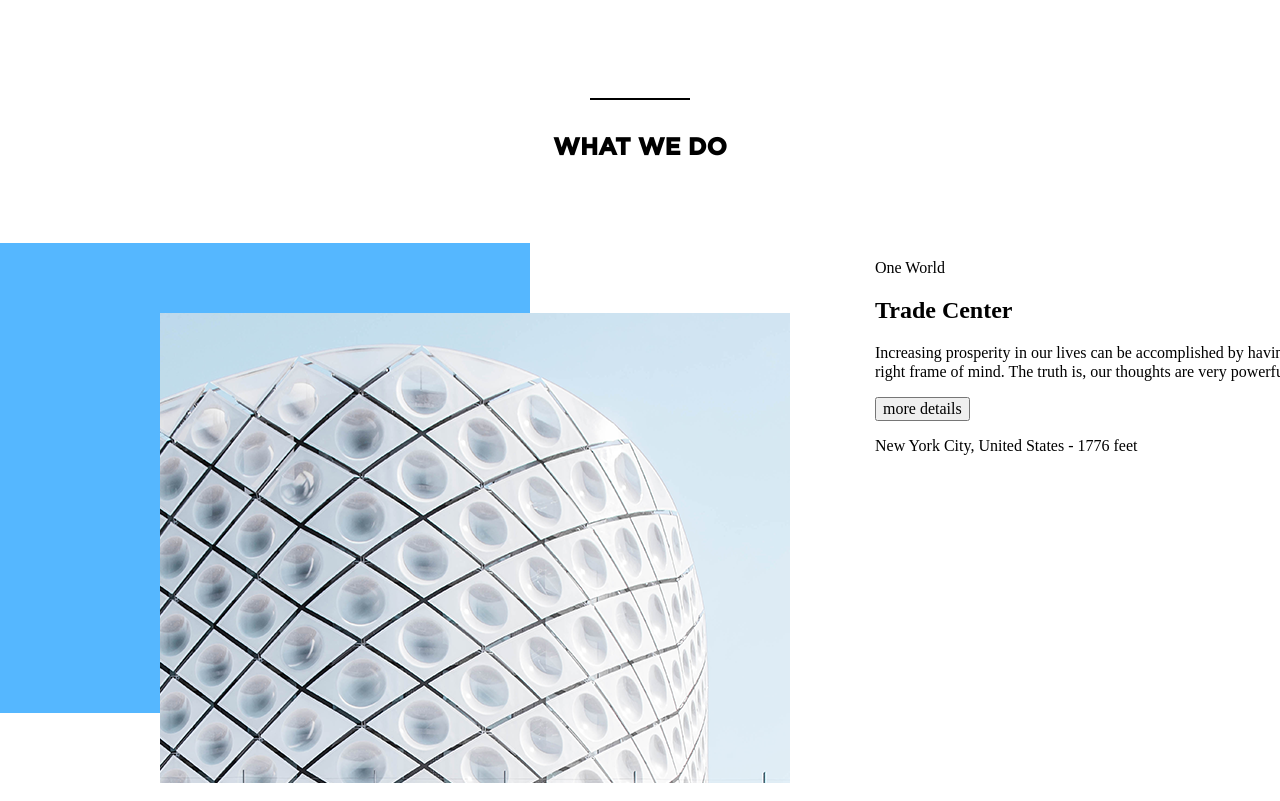
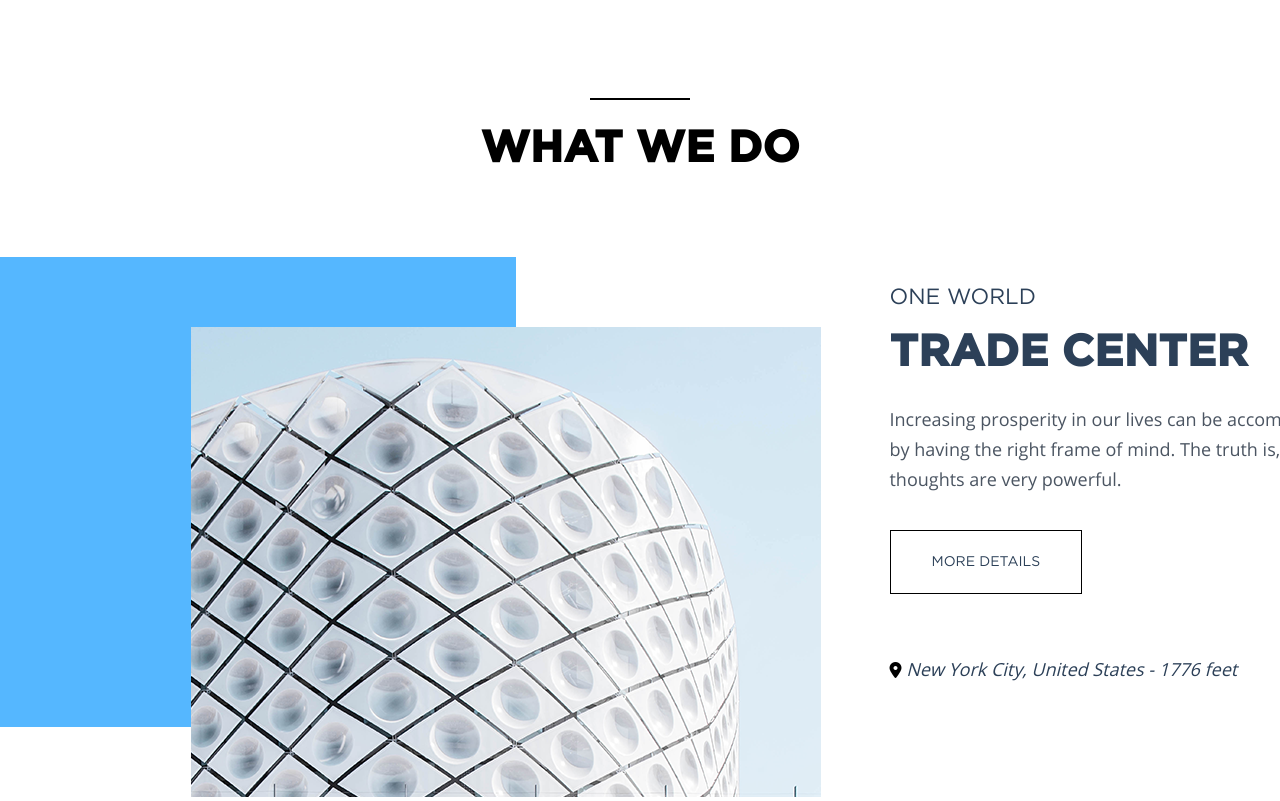
Before and after one commit to InnaGor/Exam2-monticello, a plain HTML site: page index.html in a window 1280 px wide. Shown: the part 802-1603 px from the top of the page. Drawn offline with nearby package versions, Linux system fonts and the light colour scheme.

Commit message:
trade-center section done

```diff
--- a/index.html
+++ b/index.html
@@ -99,12 +99,12 @@
                 <div class="pic1"><img src="./imgs/2trade.png" alt=""></div>
             </div>
             <div class="text-content">
-                <p>One World</p>
+                <h4>One World</h4>
                 <h2>Trade Center</h2>
                 <p>Increasing prosperity in our lives can be accomplished by having the right frame of mind.
                     The truth is, our thoughts are very powerful.</p>
-                <button>more details</button>
-                <p> New York City, United States - 1776 feet</p>
+                <a>more details</a>
+                <div><i class="fas fa-map-marker-alt"></i><em> New York City, United States - 1776 feet</em></div>
             </div>
         </div>
         <div class="commerce-center"></div>
--- a/scss/main.scss
+++ b/scss/main.scss
@@ -17,6 +17,7 @@
     font-family: "Open-Sans";
     src: url(../fonts/OpenSans-Regular.ttf);
    }
+
 
 header{
 width: 100%;
@@ -121,17 +122,19 @@ letter-spacing: 5.4px;
 }
 // **********What_we_do**************************************************
 #what_we_do{
+
     display: flex;
     flex-direction: column;
     align-items: center;
     .heading1{
     margin-top: 100px;
     h2{
+        font-size: 44px;
+        line-height: 24px;
         font-family: "Gotham - Bold";
         font-weight: 700;
         text-transform: uppercase;
         position: relative;
-
         padding-bottom: 60px;
     }
     &:before{
@@ -155,18 +158,70 @@ letter-spacing: 5.4px;
         flex-direction: column;
         position: relative;
         .blue{
+
             position: absolute;
             width: 585px;
             height: 470px;
             background-color: #55b7ff;
         }
         .pic1{
+            width: 630px;
+            height: 470px;
             z-index: 2;
-            transform: translate(215px, 70px);
+            transform: translate(260px, 70px);
         }
     }
     .text-content{
         width: 460px;
-        margin-left: 300px;
-    }
+        margin-left: 329px;
+        h4{
+            font-family: "Gotham - Book";
+            font-size: 22px;
+            font-weight: 400;
+            color: #2c4058;
+            text-transform: uppercase;
+        }
+        h2{
+            margin-top: 0px;
+            margin-bottom: 39px;
+            font-family: "Gotham - Bold";
+            font-weight: 700;
+            color: #2c4058;
+            font-size: 44px;
+            line-height: 24px;
+            text-transform: uppercase;
+            }
+            p{
+
+                margin-top: 0px;
+                margin-bottom: 36px;
+                color: #4b5562;
+                font-family: "Open-Sans";
+                font-size: 18px;
+                font-weight: 400;
+                line-height: 30px;
+            }
+            a{
+                margin-top: 0px;
+                margin-bottom: 60px;
+                display: inline-block;
+                padding: 20px 41px;
+                border: 1px solid black;
+                color: #2c4058;
+                font-family: "Gotham - Book";
+                font-size: 14px;
+                font-weight: 400;
+                line-height: 22px;
+                text-transform: uppercase;
+            }
+            em{
+                color: #2c4058;
+                font-family: "Open-Sans";
+                font-size: 18px;
+                line-height: 30px;
+            }
+
+
+        }
+
 }
```
Also changed, not shown: css/main.css, 1 other file.
